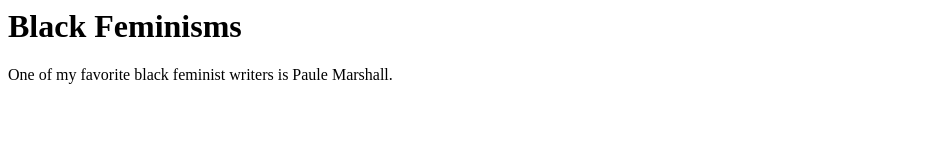
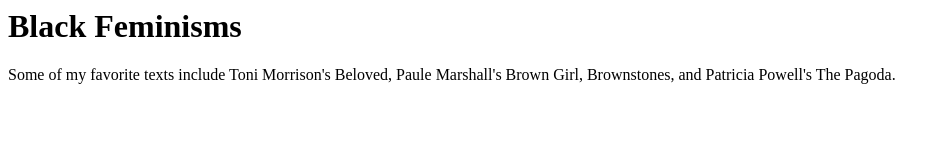
Before and after one commit to achery23/achery23.github.io, a plain HTML site: page index.html in a window 1280 px wide. Shown: the whole page, without its empty margins (0-950 px from the left). Drawn offline with Linux system fonts and the light colour scheme.

Commit message:
authors update

```diff
--- a/index.html
+++ b/index.html
@@ -1,2 +1,3 @@
 <h1>Black Feminisms</h1>
-<p>One of my favorite black feminist writers is Paule Marshall.</p>
+
+<p>Some of my favorite texts include Toni Morrison's Beloved, Paule Marshall's Brown Girl, Brownstones, and Patricia Powell's The Pagoda.</p>
```
